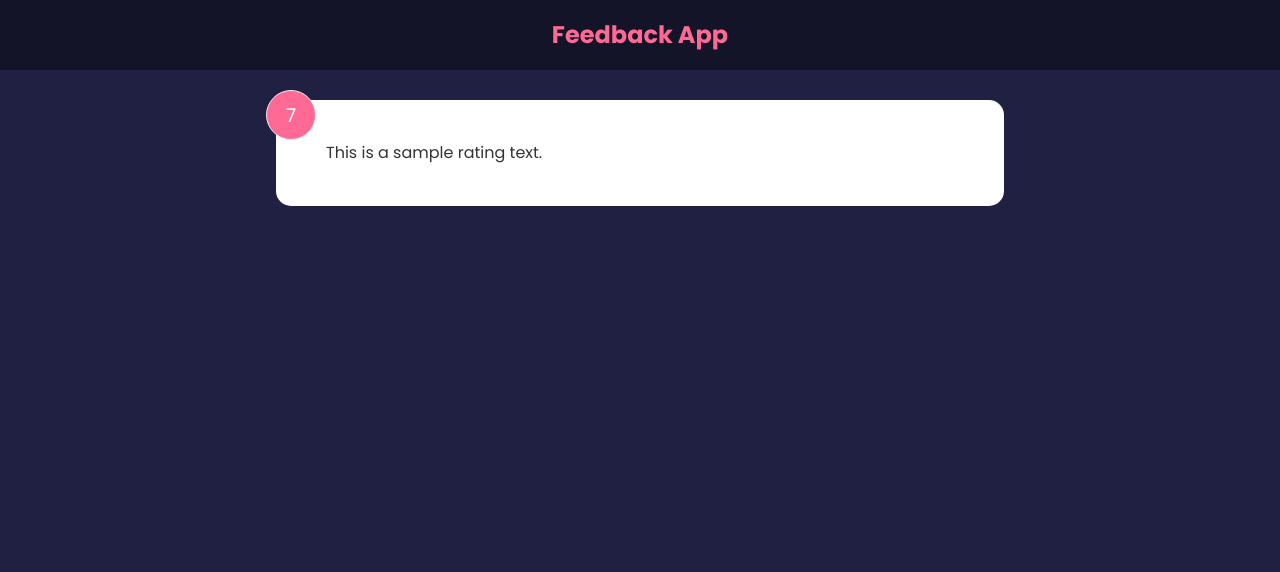
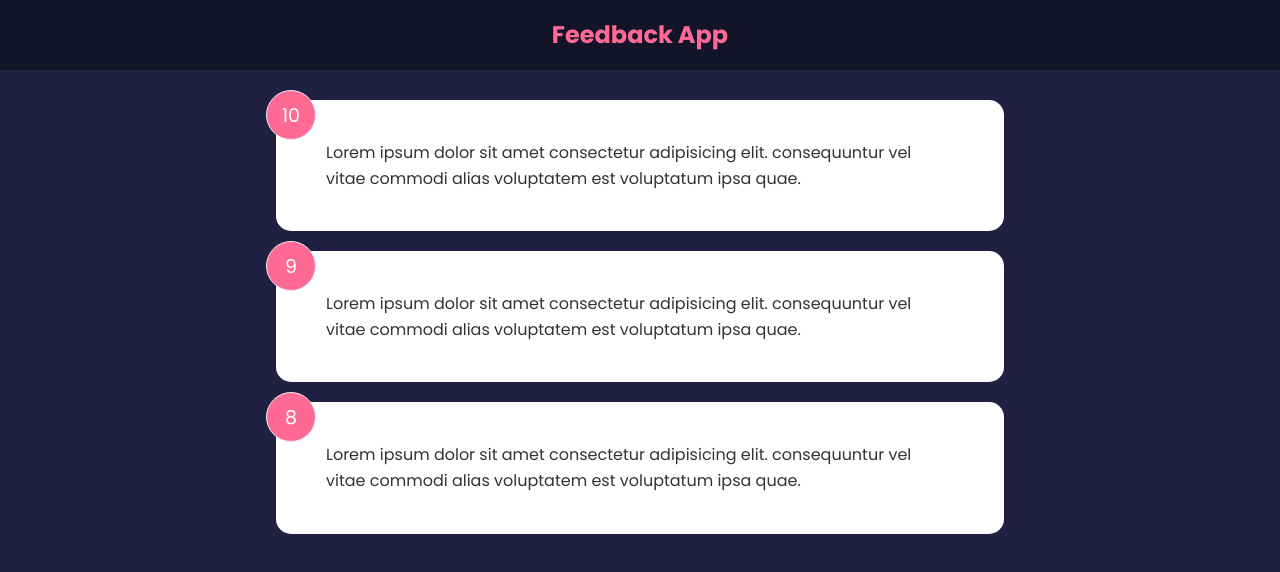
Before and after one commit to bcherrera14/feedback-app, a React (Create React App) app: page / in a window 1280 px wide. Shown: the top 572 px of the page. Built offline with nearby package versions, Linux system fonts and the light colour scheme; the HTML template or start-up script is replaced by a standard one.

Commit message:
add feedback data/list

```diff
--- a/src/App.js
+++ b/src/App.js
@@ -1,13 +1,17 @@
+import { useState } from 'react';
 import React from 'react';
 import Header from './components/Header';
-import FeedbackItem from './components/FeedbackItem';
+import FeedbackList from './components/FeedbackList';
+import FeedbackData from './data/FeedbackData';
 
 function App() {
+	const [ feedback, setFeedback ] = useState(FeedbackData);
+
 	return (
 		<React.Fragment>
 			<Header />
 			<div className="container">
-				<FeedbackItem />
+				<FeedbackList feedback={feedback} />
 			</div>
 		</React.Fragment>
 	);
--- a/src/components/FeedbackItem.jsx
+++ b/src/components/FeedbackItem.jsx
@@ -1,14 +1,14 @@
 import React from 'react';
 import { useState } from 'react';
 
-function FeedbackItem() {
+function FeedbackItem({ item }) {
 	const [ rating, setRating ] = useState(7);
 	const [ text, settext ] = useState('This is a sample rating text.');
 
 	return (
 		<div className="card">
-			<div className="num-display">{rating}</div>
-			<div className="text-display">{text}</div>
+			<div className="num-display">{item.rating}</div>
+			<div className="text-display">{item.text}</div>
 		</div>
 	);
 }
--- /dev/null
+++ b/src/components/FeedbackList.jsx
@@ -0,0 +1,12 @@
+import React from 'react';
+import FeedbackItem from './FeedbackItem';
+
+function FeedbackList({ feedback }) {
+	if (!feedback || feedback.length === 0) {
+		return <p>No feedback yet.</p>;
+	}
+
+	return <div className="feedback-list">{feedback.map((item) => <FeedbackItem key={item.id} item={item} />)}</div>;
+}
+
+export default FeedbackList;
--- /dev/null
+++ b/src/data/FeedbackData.js
@@ -0,0 +1,22 @@
+const FeedbackData = [
+	{
+		id: 1,
+		rating: 10,
+		text:
+			'Lorem ipsum dolor sit amet consectetur adipisicing elit. consequuntur vel vitae commodi alias voluptatem est voluptatum ipsa quae.'
+	},
+	{
+		id: 2,
+		rating: 9,
+		text:
+			'Lorem ipsum dolor sit amet consectetur adipisicing elit. consequuntur vel vitae commodi alias voluptatem est voluptatum ipsa quae.'
+	},
+	{
+		id: 3,
+		rating: 8,
+		text:
+			'Lorem ipsum dolor sit amet consectetur adipisicing elit. consequuntur vel vitae commodi alias voluptatem est voluptatum ipsa quae.'
+	}
+];
+
+export default FeedbackData;
```
